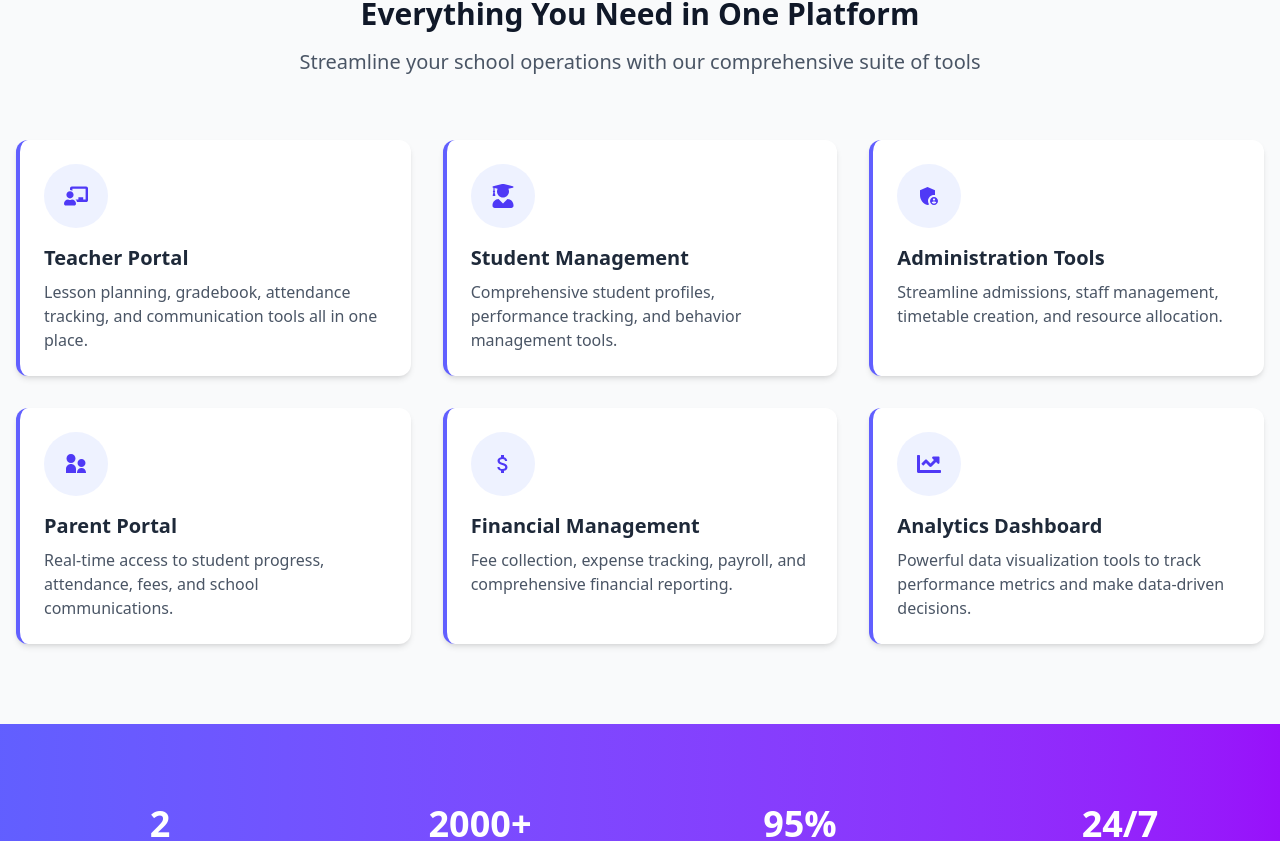
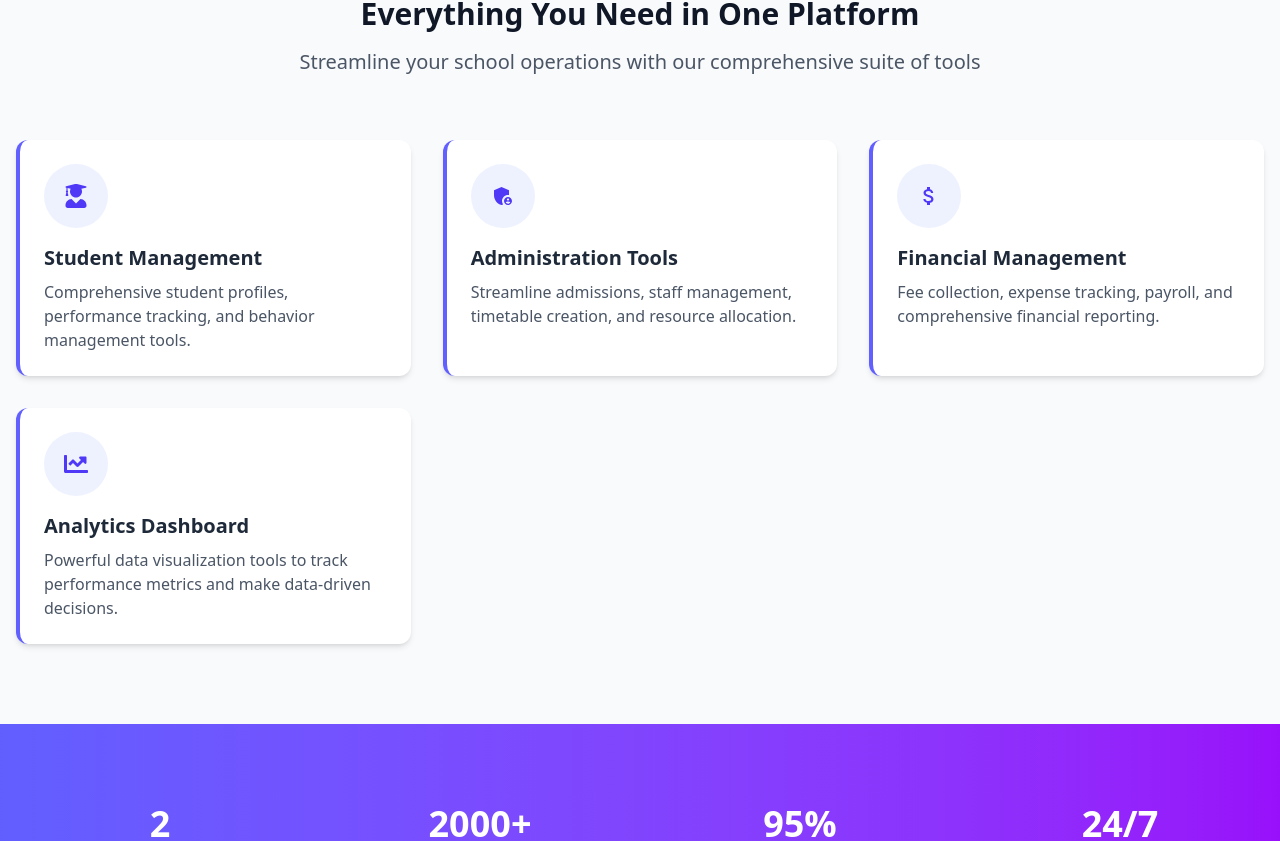
Before and after one commit to fiyon01/EduSync, a React (Vite) app in the folder sync_app/: page / in a window 1280 px wide. Shown: the part 728-1569 px from the top of the page. Built offline with nearby package versions, Linux system fonts and the light colour scheme.

Commit message:
Update LandingPage.jsx

```diff
--- a/sync_app/src/components/LandingPage.jsx
+++ b/sync_app/src/components/LandingPage.jsx
@@ -155,11 +155,6 @@ const EduSyncLanding = () => {
           <div className="grid md:grid-cols-2 lg:grid-cols-3 gap-8">
             {[
               {
-                icon: <FaChalkboardTeacher className="text-indigo-600 text-2xl" />,
-                title: "Teacher Portal",
-                description: "Lesson planning, gradebook, attendance tracking, and communication tools all in one place."
-              },
-              {
                 icon: <FaUserGraduate className="text-indigo-600 text-2xl" />,
                 title: "Student Management",
                 description: "Comprehensive student profiles, performance tracking, and behavior management tools."
@@ -169,11 +164,7 @@ const EduSyncLanding = () => {
                 title: "Administration Tools",
                 description: "Streamline admissions, staff management, timetable creation, and resource allocation."
               },
-              {
-                icon: <RiParentFill className="text-indigo-600 text-2xl" />,
-                title: "Parent Portal",
-                description: "Real-time access to student progress, attendance, fees, and school communications."
-              },
+
               {
                 icon: <MdAttachMoney className="text-indigo-600 text-2xl" />,
                 title: "Financial Management",
```
